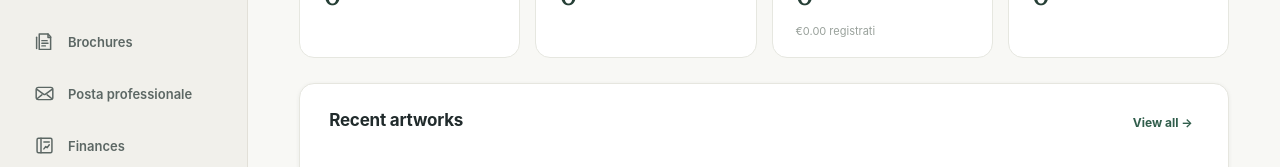
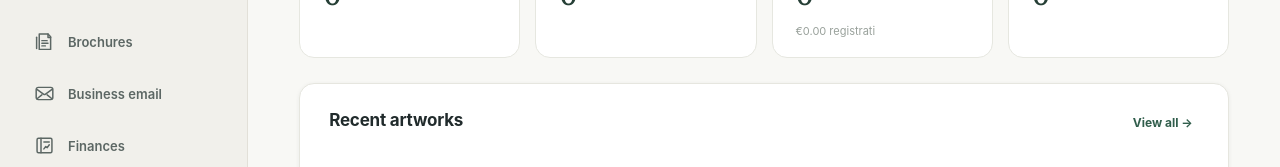
Before and after one commit to Cesare-ml/Repertica-Studio, an Angular app: page / in a window 1280 px wide. Shown: the part 412-579 px from the top of the page. Built offline with nearby package versions, Linux system fonts and the light colour scheme.

Commit message:
feat(mail): translate sidebar mail navigation for all Studio locales

```diff
--- a/src/app/i18n.ts
+++ b/src/app/i18n.ts
@@ -5,6 +5,7 @@
  */
 export type AppLanguage = 'it' | 'en' | 'es' | 'fr' | 'de';
 const EN: Record<string,string> = {
+  "Posta professionale": "Business email",
   "+ Nuova brochure": "+ New brochure",
   "A tutta pagina": "Full bleed",
   "Aggiungi almeno un’opera prima dell’esportazione": "Add at least one artwork before exporting",
@@ -676,6 +677,7 @@ const EN: Record<string,string> = {
   "Dopo l’installazione l’app si riavvia: salva il lavoro in corso prima di procedere.": "The app restarts after installation: save your work before continuing.",
 };
 const ES:Record<string,string> = {
+  "Posta professionale": "Correo profesional",
   "+ Nuova brochure": "+ Nuevo folleto",
   "A tutta pagina": "A página completa",
   "Aggiungi almeno un’opera prima dell’esportazione": "Añade al menos una obra antes de exportar",
@@ -1188,6 +1190,7 @@ const ES:Record<string,string> = {
   "Dopo l’installazione l’app si riavvia: salva il lavoro in corso prima di procedere.": "La aplicación se reinicia tras la instalación: guarda tu trabajo antes de continuar.",
 };
 const FR:Record<string,string> = {
+  "Posta professionale": "Courrier professionnel",
   "+ Nuova brochure": "+ Nouvelle brochure",
   "A tutta pagina": "Pleine page",
   "Aggiungi almeno un’opera prima dell’esportazione": "Ajoutez au moins une œuvre avant l’export",
@@ -1703,6 +1706,7 @@ const FR:Record<string,string> = {
   "Dopo l’installazione l’app si riavvia: salva il lavoro in corso prima di procedere.": "L’application redémarre après l’installation : enregistrez votre travail avant de continuer.",
 };
 const DE:Record<string,string> = {
+  "Posta professionale": "Geschäftliche E-Mails",
   "+ Nuova brochure": "+ Neue Broschüre",
   "A tutta pagina": "Ganzseitig",
   "Aggiungi almeno un’opera prima dell’esportazione": "Fügen Sie vor dem Export mindestens ein Werk hinzu",
```
